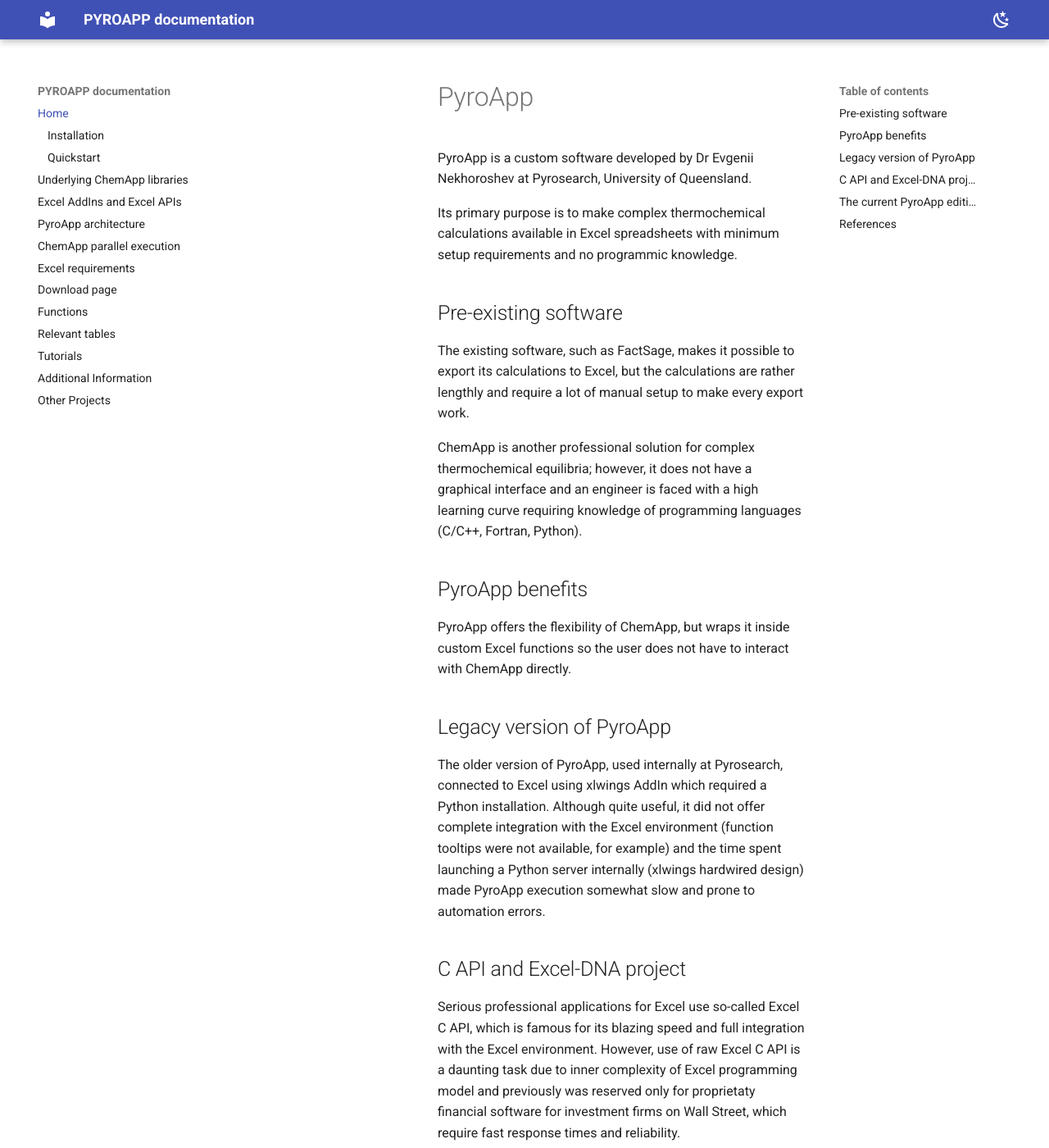
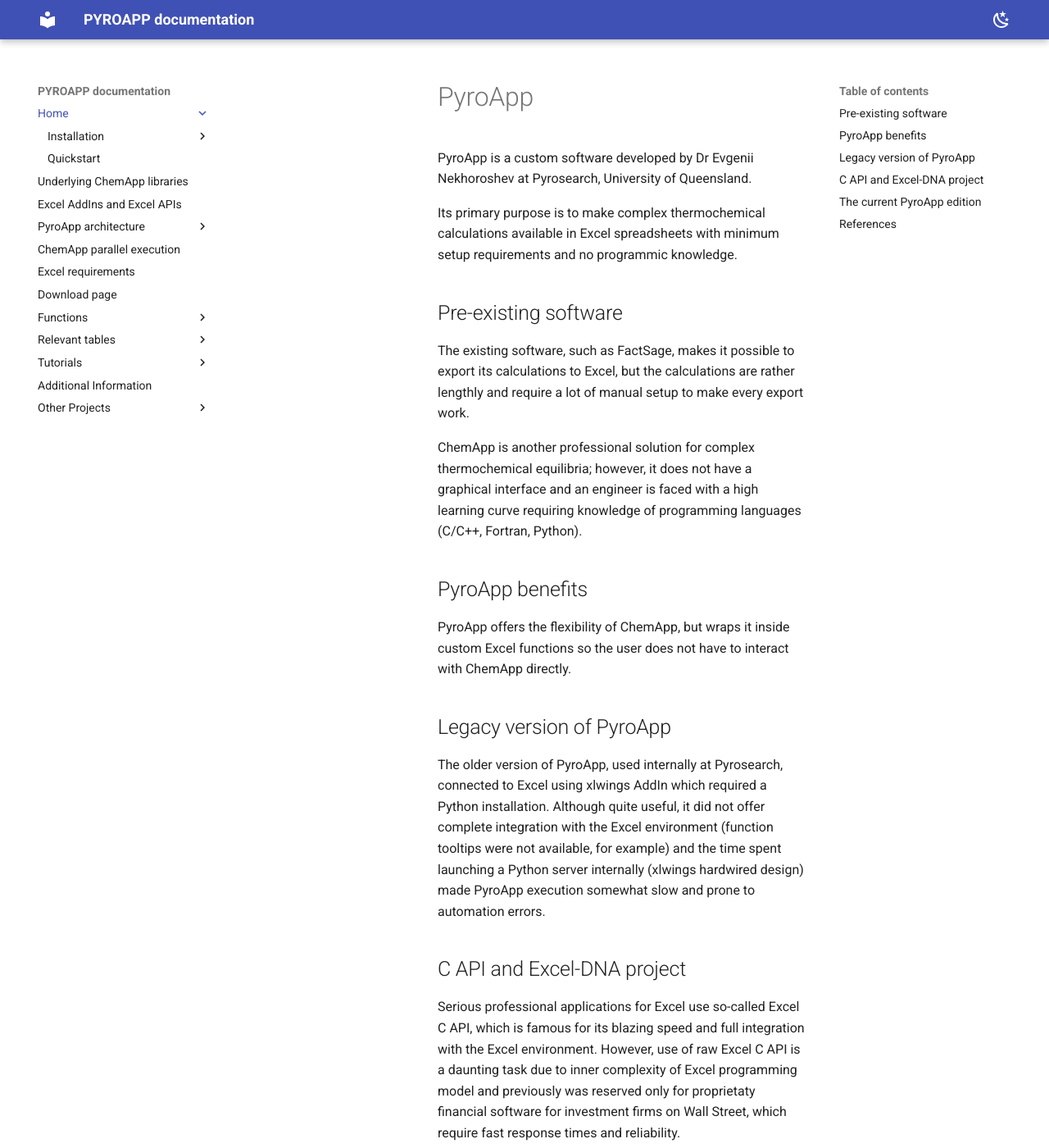
Before and after one commit to evnekdev/pyroapp-docs, an MkDocs documentation site: the page built from docs/index.md, in a window 1280 px wide and 1400 px high. Shown: the whole window at 82% size. Built offline with MkDocs 1.6.1 and Material for MkDocs 9.7.7, drawn with Linux system fonts in a browser that asks for light colours.

Commit message:
Update extra.css

```diff
--- a/docs/stylesheets/extra.css
+++ b/docs/stylesheets/extra.css
@@ -1,28 +1,23 @@
+/* Wider left sidebar */
 @media screen and (min-width: 76.25em) {
-
   .md-sidebar--primary {
     width: 24rem !important;
   }
 
   .md-sidebar--primary .md-sidebar__scrollwrap {
-    overflow-x: auto !important;
-  }
-
-  .md-sidebar--primary .md-nav {
-    width: max-content !important;
-    min-width: 100% !important;
-  }
-
-  .md-nav__link {
-    white-space: nowrap !important;
-    padding-right: 2rem !important;
-  }
-
-  /* Keep expand arrows fixed */
-  .md-nav__toggle + label {
-    position: sticky !important;
-    right: 0 !important;
-    background: var(--md-default-bg-color);
-    z-index: 2;
+    width: 24rem !important;
+    overflow-x: hidden !important;
   }
 }
+
+/* Wrap long navigation titles */
+.md-sidebar--primary .md-nav__link {
+  white-space: normal !important;
+  line-height: 1.35;
+}
+
+/* Keep expand arrows visible */
+.md-sidebar--primary .md-nav__item--nested > .md-nav__link,
+.md-sidebar--primary .md-nav__item--nested > label {
+  white-space: normal !important;
+}
```
